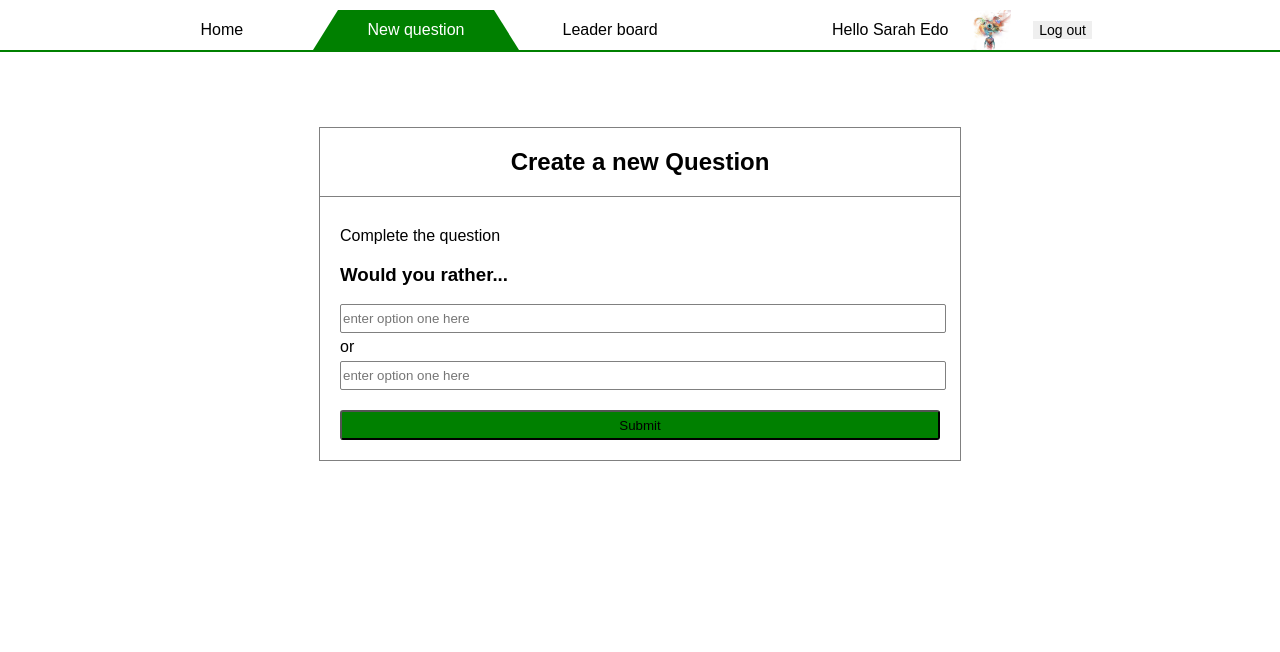
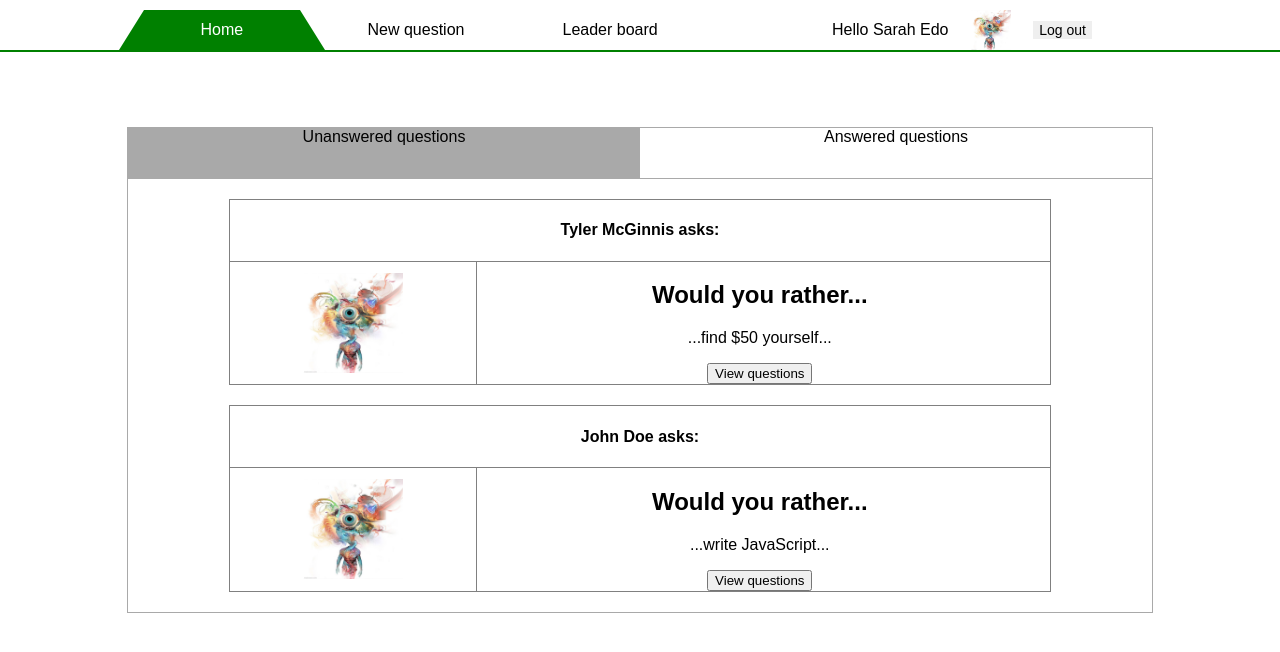
Before and after one commit to tomsah/Would-you-rather, a React (Create React App) app: page / in a window 1280 px wide. Shown: the top 652 px of the page. Built offline with nearby package versions, Linux system fonts and the light colour scheme.

Commit message:
Feature: linking pages via react router

```diff
--- a/src/components/App.js
+++ b/src/components/App.js
@@ -1,11 +1,15 @@
-import React, { Component } from 'react';
+import React, { Component, Fragment } from 'react';
 import './App.css';
 import { connect } from 'react-redux'
+import {BrowserRouter as Router, Route } from 'react-router-dom'
+import Header from './Header'
 import { handleReceiveUsers } from '../actions/users'
 import { handleReceiveQuestions } from '../actions/questions'
 import{ setLoggedInUser } from '../actions/loggedInUser'
-// import Login from './Login'
-import Main from './Main'
+import Login from './Login'
+import QuestionsDashboard from './QuestionsDashboard'
+import NewQuestion from './NewQuestion'
+import LeaderBoard from './LeaderBoard'
 
 
 class App extends Component {
@@ -17,12 +21,34 @@ class App extends Component {
   }
 
   render() {
+    const { loggedIn } = this.props
     return (
-      <div className="App">
-        <Main />
-      </div>
+      <Router>
+        <Fragment>
+          <div className="App">
+            <Header/>
+            {
+              loggedIn ?
+                <div>
+                  <Route path='/' exact component={QuestionsDashboard} />
+                  <Route path='/add' component={NewQuestion} />
+                  <Route path='/leaderboard' component={LeaderBoard} />
+                </div>
+                :
+                <Login />
+            }
+          </div>
+        </Fragment>
+      </Router>
+
     );
   }
 }
 
-export default connect()(App);
+function mapStateToProps ({loggedIn}) {
+  return {
+    loggedIn: loggedIn !== null
+  }
+}
+
+export default connect(mapStateToProps)(App);
--- a/src/components/Header.js
+++ b/src/components/Header.js
@@ -1,5 +1,8 @@
 import React, { Component } from 'react'
 import { connect} from 'react-redux'
+import { NavLink } from 'react-router-dom'
+
+
 
 class Header extends  Component {
   render () {
@@ -9,13 +12,13 @@ class Header extends  Component {
         <nav>
           <ul>
             <li>
-              <a href="#">Home</a>
+              <NavLink to='/' exact activeClassName='active'>Home</NavLink>
             </li>
             <li>
-              <a href="#" className='active'>New question</a>
+              <NavLink to='/add' exact activeClassName='active'>New question</NavLink>
             </li>
             <li>
-              <a href="#">Leader board</a>
+              <NavLink to='/leaderboard' exact activeClassName='active'>Leader board</NavLink>
             </li>
           </ul>
         </nav>
--- a/src/components/Main.js
+++ b/src/components/Main.js
@@ -10,6 +10,7 @@ import NewQuestion from './NewQuestion'
 class Main extends Component {
   render() {
     return(
+
       <div>
         <Header />
        { /* Routes are going here */}
```
